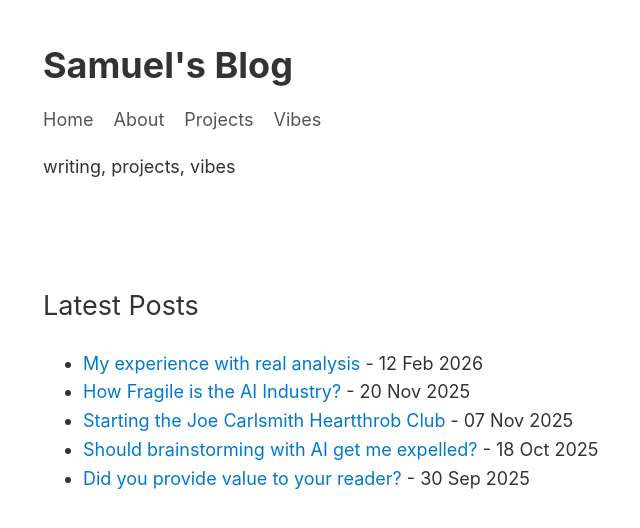
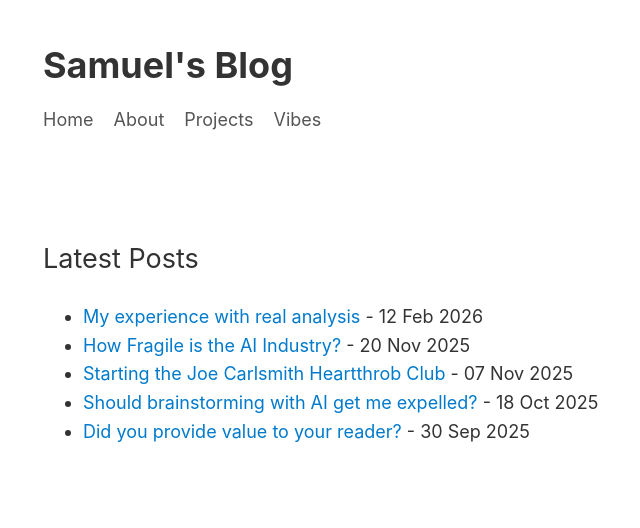
Before and after one commit to sacchen/sacchen.github.io, a Jekyll site: the page built from index.md, in a window 1280 px wide. Shown: the top 528 px of the page, without its empty margins (197-837 px from the left). Built offline with Jekyll 4.4.1, drawn with Linux system fonts in a browser that asks for light colours.

Commit message:
Fix Jekyll build and remove site description

```diff
--- a/_config.yml
+++ b/_config.yml
@@ -1,5 +1,5 @@
 title: Samuel's Blog
-description: writing, projects, vibes
+description: ""
 
 # permalink setting for URL structure
 permalink: /blog/:title/
--- a/_includes/header.html
+++ b/_includes/header.html
@@ -6,6 +6,8 @@
         <a href="{{ item.url }}">{{ item.name }}</a>
       {% endfor %}
     </nav>
-    <p>{{ site.description }}</p>
+    {% if site.description and site.description != empty %}
+      <p>{{ site.description }}</p>
+    {% endif %}
   </header>
 </div>
```
Also changed, not shown: .github/workflows/build.yml.
